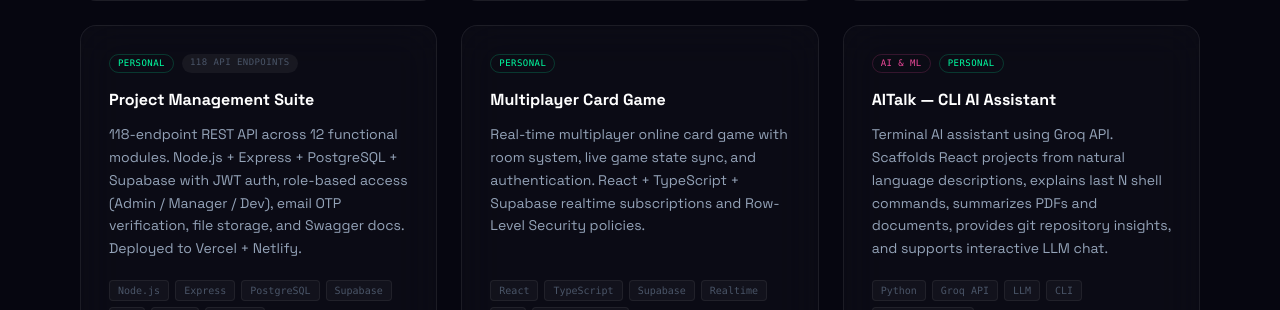
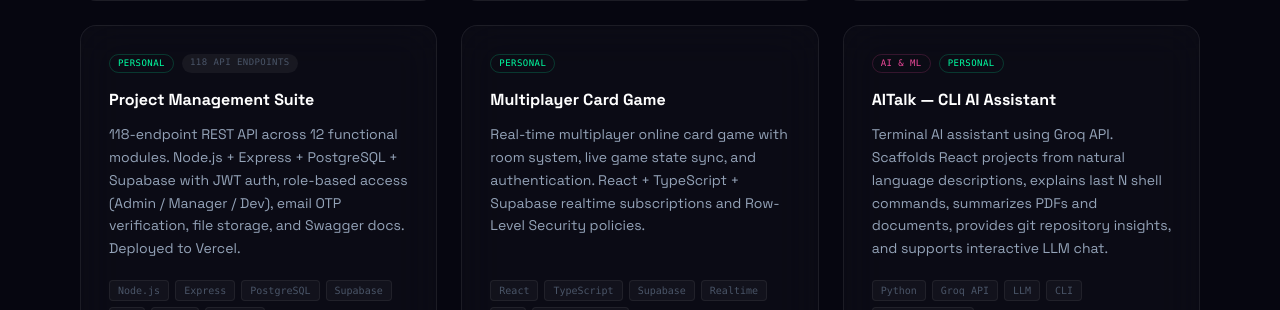
Before and after one commit to divyanshjha30/portfolio, a React (Vite) app: page /about in a window 1280 px wide. Shown: the part 5307-5617 px from the top of the page. Built offline with nearby package versions, Linux system fonts and the light colour scheme.

Commit message:
fix: migrate PMS + TicTacToe links from Netlify to Vercel

```diff
--- a/src/components/sections/ProjectsSection.tsx
+++ b/src/components/sections/ProjectsSection.tsx
@@ -98,7 +98,7 @@ const PROJECTS: Project[] = [
   {
     name: "Project Management Suite",
     description:
-      "118-endpoint REST API across 12 functional modules. Node.js + Express + PostgreSQL + Supabase with JWT auth, role-based access (Admin / Manager / Dev), email OTP verification, file storage, and Swagger docs. Deployed to Vercel + Netlify.",
+      "118-endpoint REST API across 12 functional modules. Node.js + Express + PostgreSQL + Supabase with JWT auth, role-based access (Admin / Manager / Dev), email OTP verification, file storage, and Swagger docs. Deployed to Vercel.",
     tech: [
       "Node.js",
       "Express",
@@ -109,7 +109,7 @@ const PROJECTS: Project[] = [
       "Swagger",
     ],
     categories: ["Personal"],
-    live: "https://project-management-system-project.netlify.app/",
+    live: "https://project-management-system-frontend-umber.vercel.app/",
     github: "https://github.com/project-management-suite",
     badge: "118 API Endpoints",
     featured: true,
--- a/src/pages/Projects.tsx
+++ b/src/pages/Projects.tsx
@@ -33,7 +33,7 @@ export const Projects = ({ isDark }: { isDark: boolean }) => {
         "Full-stack project management system with task boards, team collaboration, and real-time updates.",
       tech: ["React", "Node.js", "Express", "MongoDB"],
       github: "https://github.com/project-management-suite",
-      live: "https://project-management-system-project.netlify.app/",
+      live: "https://project-management-system-frontend-umber.vercel.app/",
       type: "Personal",
     },
     {
@@ -56,7 +56,7 @@ export const Projects = ({ isDark }: { isDark: boolean }) => {
         "Interactive TicTacToe game with AI opponent, score tracking, and clean animations.",
       tech: ["JavaScript", "Vite", "CSS"],
       github: "https://github.com/divyanshjha30/tictactoe-game",
-      live: "https://tictactoe-divyanshjha.netlify.app",
+      live: "https://tictactoe-game-alpha-three.vercel.app",
       type: "Personal",
     },
     {
```
